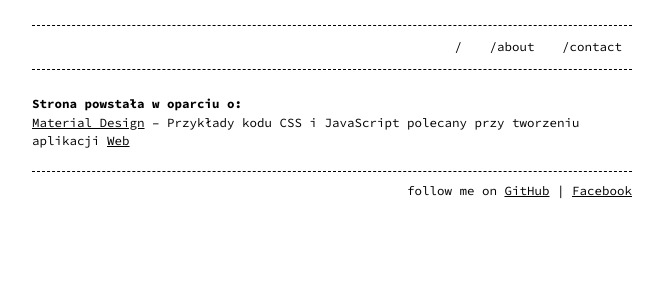
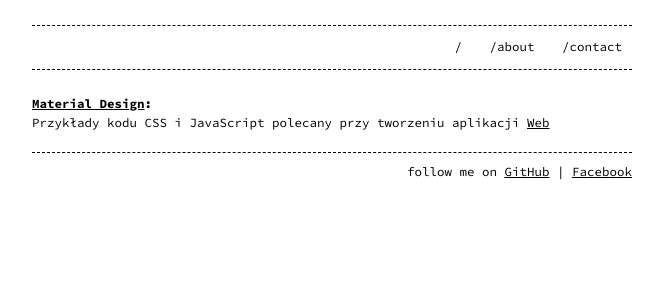
Before and after one commit to esccode/esccode.github.io, a Jekyll site: the page built from _posts/2020-10-03-materializecss.md, in a window 1280 px wide. Shown: the top 300 px of the page, without its empty margins (308-971 px from the left). Built offline with Jekyll 4.4.1, drawn with Linux system fonts in a browser that asks for light colours.

Commit message:
Update 2020-10-03-materializecss.md

```diff
--- a/_posts/2020-10-03-materializecss.md
+++ b/_posts/2020-10-03-materializecss.md
@@ -4,5 +4,5 @@ title: "Material Design, designed by Google"
 date: 2020-10-03 12:32:45 +0100
 categories:
 ---
-# Strona powstała w oparciu o:
-[Material Design](https://materializecss.com/) – Przykłady kodu CSS i JavaScript polecany przy tworzeniu aplikacji [Web](https://script.google.com/macros/s/AKfycbzQSZA6yZMqiPz3-Fj7eLaYyNyWDdHhhCtW9l-AGjGHj6V4AA9Z/exec)
+# [Material Design](https://materializecss.com/):
+Przykłady kodu CSS i JavaScript polecany przy tworzeniu aplikacji [Web](https://script.google.com/macros/s/AKfycbzQSZA6yZMqiPz3-Fj7eLaYyNyWDdHhhCtW9l-AGjGHj6V4AA9Z/exec)
```
